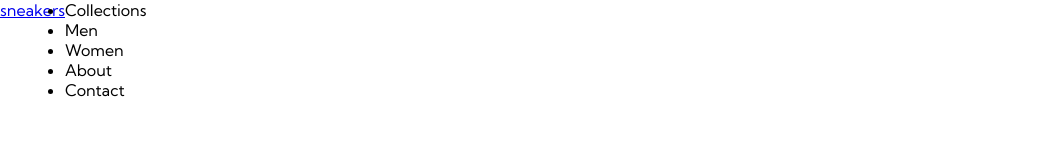
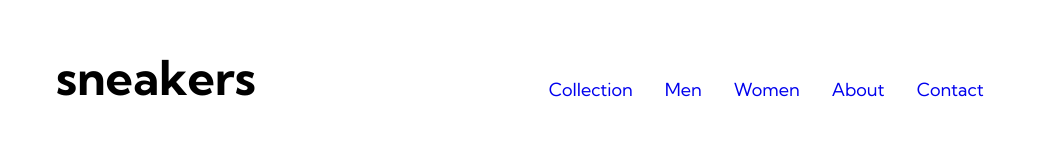
Before and after one commit to neelendrareddy9001/frontEnd_mentor_challenges-, a plain HTML site: page ecommerce-product-page-main/index.html in a window 1280 px wide. Shown: the whole page, without its empty margins (0-1046 px from the left). Drawn offline with Linux system fonts and the light colour scheme.

Commit message:
nav with styles generating

```diff
--- a/ecommerce-product-page-main/css/style.css
+++ b/ecommerce-product-page-main/css/style.css
@@ -25,6 +25,35 @@ body {
   font-size: 16px;
 }
 
+a {
+  text-decoration: none;
+}
+ul li {
+  list-style: none;
+}
+
 nav {
   display: flex;
+  justify-content: space-between;
+  align-items: center;
+  margin: 3em 3.5rem;
+  position: relative;
 }
+
+h1 {
+  font-size: 3rem;
+}
+
+.main-menu ul {
+  position: absolute;
+  display: inline-flex;
+  transform: translateX(-148%);
+}
+
+.main-menu ul li {
+  margin: 0px 1rem;
+}
+
+.main-menu ul li a {
+  font-size: 18px;
+}
--- a/ecommerce-product-page-main/index.html
+++ b/ecommerce-product-page-main/index.html
@@ -18,14 +18,16 @@
   </head>
   <body>
     <nav>
-      <a href="#">sneakers</a>
+      <h1 href="#">sneakers</h1>
       <div class="main-menu">
         <ul>
-          <li>Collections</li>
-          <li>Men</li>
-          <li>Women</li>
-          <li>About</li>
-          <li>Contact</li>
+          <li>
+            <a href="#">Collection</a>
+          </li>
+          <li><a href="#">Men</a></li>
+          <li><a href="#">Women</a></li>
+          <li><a href="#">About</li>
+          <li><a href="#">Contact</a></li>
         </ul>
       </div>
     </nav>
```
